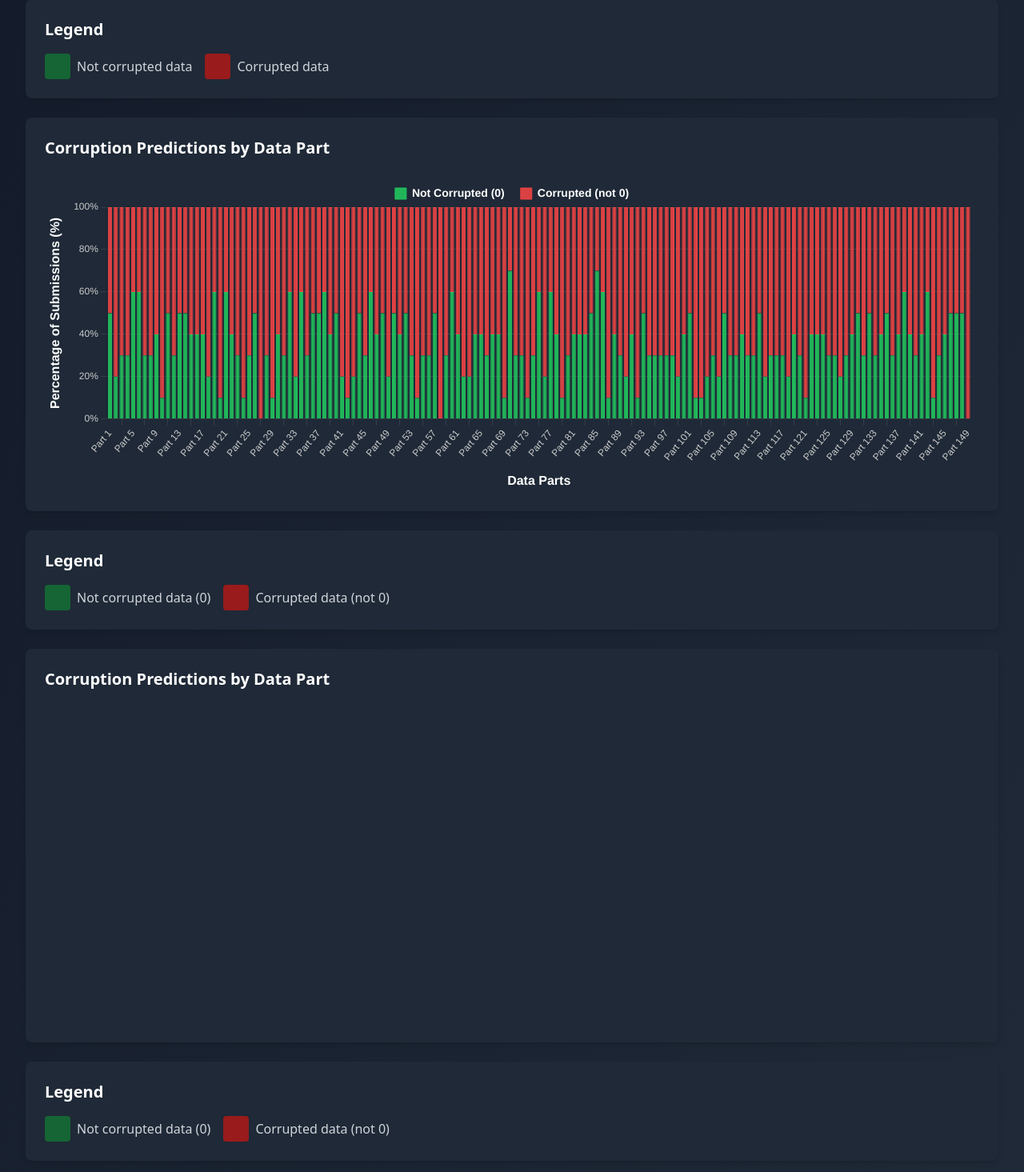
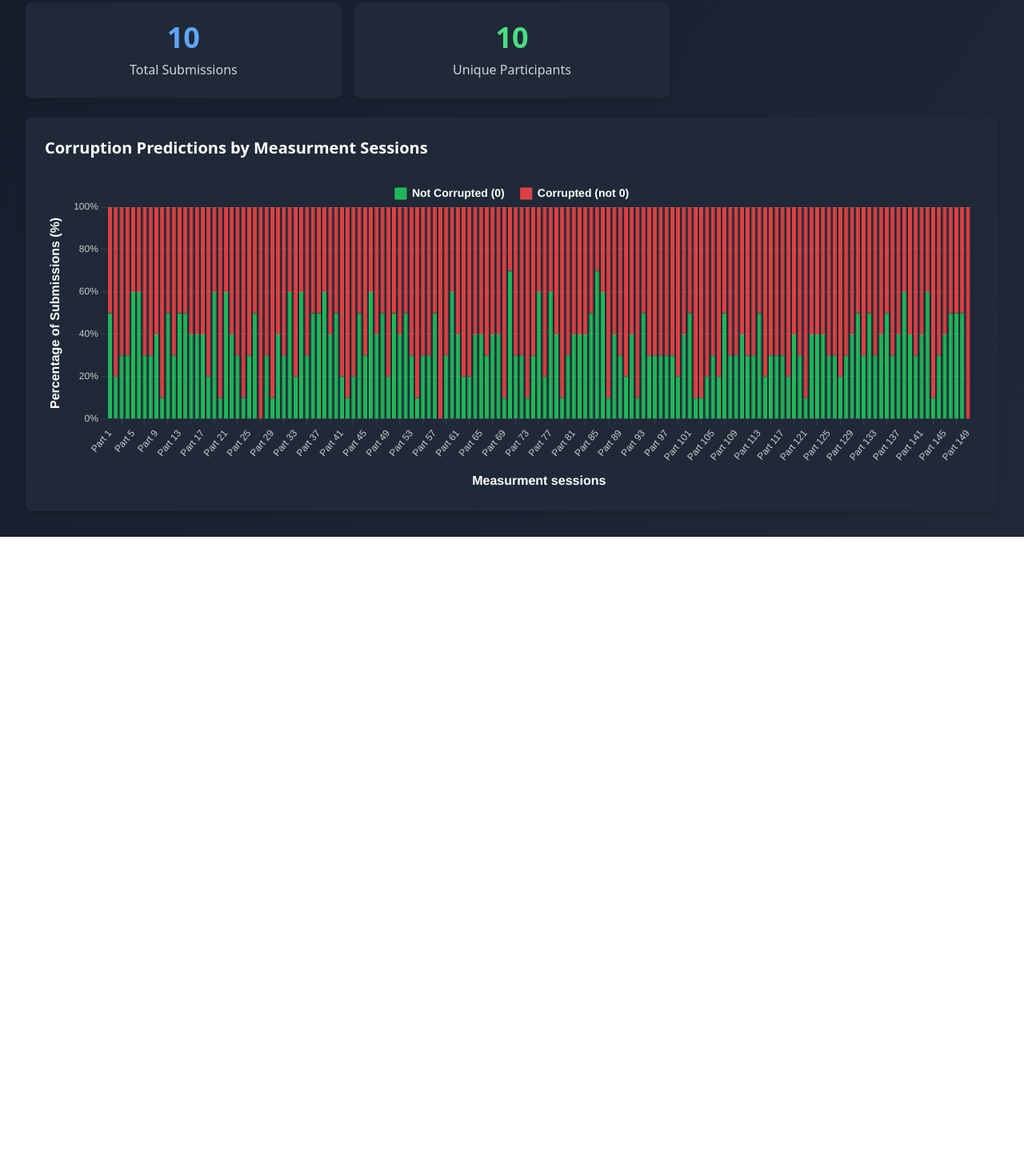
Before and after one commit to Saurausli/challange_scoreboard, a plain HTML site: page docs/index.html in a window 1280 px wide. Shown: the part 1185-2650 px from the top of the page at 80% size. After the commit the page ends 1856 px from the top, so only its background shows below. Drawn offline with nearby package versions, Linux system fonts and the light colour scheme.

Commit message:
FIX: Measurment sessions

```diff
--- a/docs/index.html
+++ b/docs/index.html
@@ -84,8 +84,6 @@
             <table id="scoreTable" class="w-full"></table>
         </div>
 
-        <!-- Stats -->
-        <div id="stats" class="mt-6 grid grid-cols-1 md:grid-cols-3 gap-4 fade-in" style="animation-delay: 0.4s"></div>
 
         <!-- Legend -->
         <div class="mt-6 bg-gray-800 rounded-lg shadow-md p-6 fade-in" style="animation-delay: 0.6s">
@@ -101,47 +99,15 @@
                 </div>
             </div>
         </div>
+        <!-- Stats -->
+        <div id="stats" class="mt-6 grid grid-cols-1 md:grid-cols-3 gap-4 fade-in" style="animation-delay: 0.4s"></div>
+
     <div class="mt-6 bg-gray-800 rounded-lg shadow-md p-6 fade-in" style="animation-delay: 0.6s">
-    <h3 class="text-xl font-bold text-white mb-4">Corruption Predictions by Data Part</h3>
+    <h3 class="text-xl font-bold text-white mb-4">Corruption Predictions by Measurment Sessions</h3>
     <div id="chartContainer" class="w-full" style="height: 400px;"></div>
 </div>
 
-<!-- Legend -->
-<div class="mt-6 bg-gray-800 rounded-lg shadow-md p-6 fade-in" style="animation-delay: 0.8s">
-    <h3 class="text-xl font-bold text-white mb-4">Legend</h3>
-    <div class="flex flex-wrap gap-4">
-        <div class="flex items-center">
-            <div class="w-8 h-8 green rounded mr-2"></div>
-            <span class="text-gray-300">Not corrupted data (0)</span>
-        </div>
-        <div class="flex items-center">
-            <div class="w-8 h-8 red rounded mr-2"></div>
-            <span class="text-gray-300">Corrupted data (not 0)</span>
-        </div>
-    </div>
-</div>
 
-<div class="mt-6 bg-gray-800 rounded-lg shadow-md p-6 fade-in" style="animation-delay: 0.6s">
-    <h3 class="text-xl font-bold text-white mb-4">Corruption Predictions by Data Part</h3>
-    <div id="chartContainer" class="w-full" style="height: 400px;">
-        <!-- We'll create the canvas dynamically -->
-    </div>
-</div>
-
-<!-- Legend -->
-<div class="mt-6 bg-gray-800 rounded-lg shadow-md p-6 fade-in" style="animation-delay: 0.8s">
-    <h3 class="text-xl font-bold text-white mb-4">Legend</h3>
-    <div class="flex flex-wrap gap-4">
-        <div class="flex items-center">
-            <div class="w-8 h-8 green rounded mr-2"></div>
-            <span class="text-gray-300">Not corrupted data (0)</span>
-        </div>
-        <div class="flex items-center">
-            <div class="w-8 h-8 red rounded mr-2"></div>
-            <span class="text-gray-300">Corrupted data (not 0)</span>
-        </div>
-    </div>
-</div>
 
 <script>
     // Use the raw GitHub URL
@@ -372,7 +338,7 @@
                         stacked: true,
                         title: {
                             display: true,
-                            text: 'Data Parts',
+                            text: 'Measurment sessions',
                             color: '#fff',
                             font: {
                                 size: 16,
```
